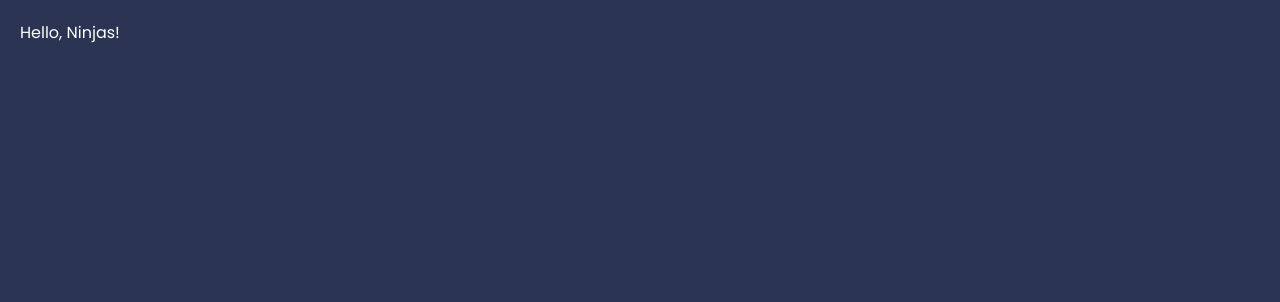
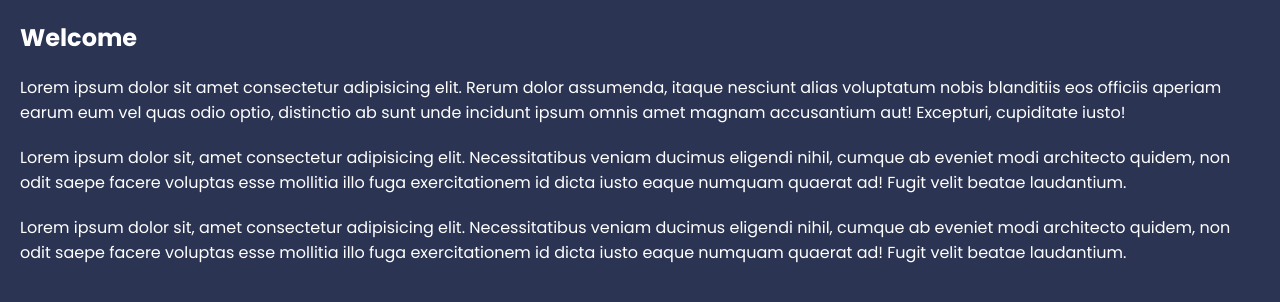
Before and after one commit to gloriaumutoni/Job-router, a React (Create React App) app: page / in a window 1280 px wide. Shown: the top 302 px of the page. Built offline with nearby package versions, Linux system fonts and the light colour scheme.

Commit message:
updated home and about page

```diff
--- a/src/App.js
+++ b/src/App.js
@@ -1,8 +1,15 @@
+import {BrowserRouter,Routes,Route} from 'react-router-dom'
+import Home from './pages/home'
+import About from './pages/about'
+
 function App() {
   return (
-    <div className="App">
-      Hello, Ninjas!
-    </div>
+    <BrowserRouter>
+    <Routes>
+      <Route path='/' element={<Home/>}/>
+      <Route path='about' element={<About/>}/>
+    </Routes>
+    </BrowserRouter>
   );
 }
 
--- a/src/index.css
+++ b/src/index.css
@@ -27,10 +27,31 @@
 }
 
 /* navbar */
-
+header nav {
+  display: flex;
+  gap: 16px;
+  justify-content: end;
+  max-width: 1200px;
+  margin: 0 auto;
+}
+header nav h1 {
+  margin-right: auto;
+  border-bottom: 3px solid var(--primary);
+}
+header nav a{
+  text-decoration: none;
+  padding: 6px;
+  border-radius: 4px;
+}
+header nav a.active {
+  background: var(--primary);
+}
 
 /* page content */
-
+main {
+  max-width: 1200px;
+  margin: 40px auto;
+}
 
 /* help layout */
 
--- /dev/null
+++ b/src/pages/about.jsx
@@ -0,0 +1,10 @@
+export default function About() {
+    return (
+      <div className="about">
+        <h2>About Us</h2>
+        <p>Lorem ipsum, dolor sit amet consectetur adipisicing elit. Qui provident consequuntur vel omnis quisquam rem harum, maxime expedita, ullam ut dolore! Distinctio eos minima voluptatum totam id hic! Sapiente debitis quia illum officia obcaecati provident nulla odio molestiae suscipit quasi.</p>
+        <p>Lorem ipsum, dolor sit amet consectetur adipisicing elit. Qui provident consequuntur vel omnis quisquam rem harum, maxime expedita, ullam ut dolore! Distinctio eos minima voluptatum totam id hic! Sapiente debitis quia illum officia obcaecati provident nulla odio molestiae suscipit quasi.</p>
+        <p>Lorem ipsum, dolor sit amet consectetur adipisicing elit. Qui provident consequuntur vel omnis quisquam rem harum, maxime expedita, ullam ut dolore! Distinctio eos minima voluptatum totam id hic! Sapiente debitis quia illum officia obcaecati provident nulla odio molestiae suscipit quasi.</p>
+      </div>
+    )
+  }
--- /dev/null
+++ b/src/pages/home.jsx
@@ -0,0 +1,10 @@
+export default function Home() {
+    return (
+      <div className="home">
+        <h2>Welcome</h2>
+        <p>Lorem ipsum dolor sit amet consectetur adipisicing elit. Rerum dolor assumenda, itaque nesciunt alias voluptatum nobis blanditiis eos officiis aperiam earum eum vel quas odio optio, distinctio ab sunt unde incidunt ipsum omnis amet magnam accusantium aut! Excepturi, cupiditate iusto!</p>
+        <p>Lorem ipsum dolor sit, amet consectetur adipisicing elit. Necessitatibus veniam ducimus eligendi nihil, cumque ab eveniet modi architecto quidem, non odit saepe facere voluptas esse mollitia illo fuga exercitationem id dicta iusto eaque numquam quaerat ad! Fugit velit beatae laudantium.</p>
+        <p>Lorem ipsum dolor sit, amet consectetur adipisicing elit. Necessitatibus veniam ducimus eligendi nihil, cumque ab eveniet modi architecto quidem, non odit saepe facere voluptas esse mollitia illo fuga exercitationem id dicta iusto eaque numquam quaerat ad! Fugit velit beatae laudantium.</p>
+      </div>
+    )
+  }
```
